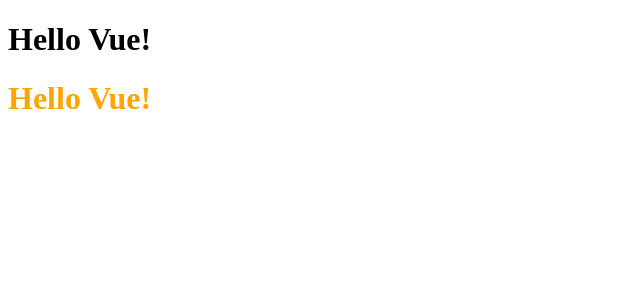
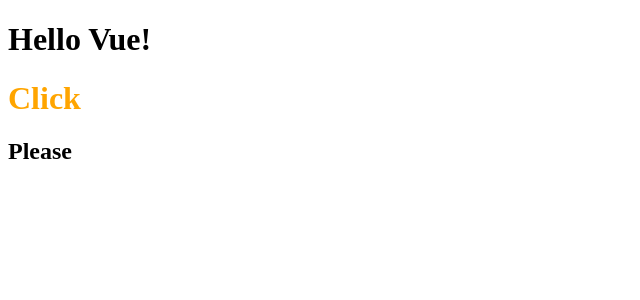
Before and after one commit to MyeonghoonNam/Vue-Practice, a Vue app in the folder Component/: page / in a window 1280 px wide. Shown: the top 300 px of the page, without its empty margins (0-640 px from the left). Built offline with nearby package versions, Linux system fonts and the light colour scheme.

Commit message:
컴포넌트 커스텀 이벤트 다루기

```diff
--- a/Component/src/App.vue
+++ b/Component/src/App.vue
@@ -1,8 +1,8 @@
 <template>
   <h1>{{ msg }}</h1>
   <Hello
-    :message="msg"
-    @reverse="reverseMsg"
+    @click="msg += '#$'"
+    @please="msg += '~~~'"
   />
 </template>
 
@@ -18,10 +18,5 @@
       msg: 'Hello Vue!'
     }
   },
-  methods: {
-    reverseMsg() {
-      this.msg = this.msg.split('').reverse().join('')
-    }
-  }
 }
 </script>
--- a/Component/src/components/Hello.vue
+++ b/Component/src/components/Hello.vue
@@ -1,18 +1,27 @@
 <template>
-  <h1 @click="$emit('reverse')">
-    {{ message }}
-  </h1>
+  <div>
+    <h1 @click="$emit('click')">
+      Click
+    </h1>
+    <h2 @click="$emit('please', 9)">
+      Please
+    </h2>
+  </div>
 </template>
 
 <script>
 export default {
-  props: {
-    message: {
-      type: String,
-      default: ''
+  emits: {
+    click: null,
+    please: number => {
+      if(number > 10) {
+        return true
+      } else {
+        console.log('number is not greater than 10')
+        return false
+      }
     }
-  },
-  emits: ['reverse']
+  }
 }
 </script>
 
```
